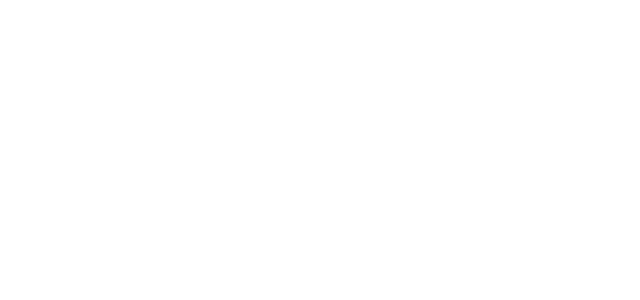
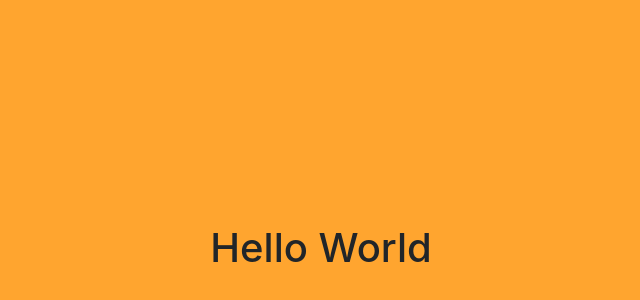
Before and after one commit to smithspencer817/todo-frontend, a React (Create React App) app: page /list-view in a window 1280 px wide. Shown: the part 148-448 px from the top of the page, without its empty margins (319-959 px from the left). Built offline with nearby package versions, Linux system fonts and the light colour scheme.

Commit message:
added list view component

```diff
--- a/src/App.js
+++ b/src/App.js
@@ -2,6 +2,7 @@
 import LoginPage from './components/LoginPage';
 import SignUpPage from './components/SignUpPage';
 import HomePage from './components/HomePage';
+import ListView from './components/ListView';
 import 'bootstrap/dist/css/bootstrap.min.css';
 import './App.css';
 import {
@@ -24,6 +25,9 @@
         <Route path='/home'>
           <HomePage />
         </Route>
+        <Route path='/list-view'>
+          <ListView />
+        </Route>
       </Switch>
     </div>
   );
--- a/src/components/HomeList.js
+++ b/src/components/HomeList.js
@@ -1,4 +1,5 @@
 import React, { useState } from 'react';
+import { useHistory } from 'react-router-dom';
 import { deleteList, updateList } from '../actions/lists';
 import { addCurrentWorkingList } from '../actions/currentWorkingList';
 import { addListItem } from '../actions/listItems';
@@ -8,7 +9,9 @@
 function HomeList(props) {
 
     const { name, id } = props.list
+
     const [editing, setEditing] = useState(false)
+    let history = useHistory();
 
     function handleEdit(e) {
         // key code 13 is the 'enter' key
@@ -28,7 +31,7 @@
         props.addCurrentWorkingList(props.list)
         // get all list items from that list and populate the container
         props.currentWorkingList.listItems.forEach(listItem => props.addListItem(listItem))
-
+        history.push('/list-view')
     }
 
     return (
--- /dev/null
+++ b/src/components/ListView.js
@@ -0,0 +1,9 @@
+import React from 'react';
+
+export default function ListView() {
+    return(
+        <div id="home-page">
+           <h1>Hello World</h1>
+        </div>
+    );
+};
```
